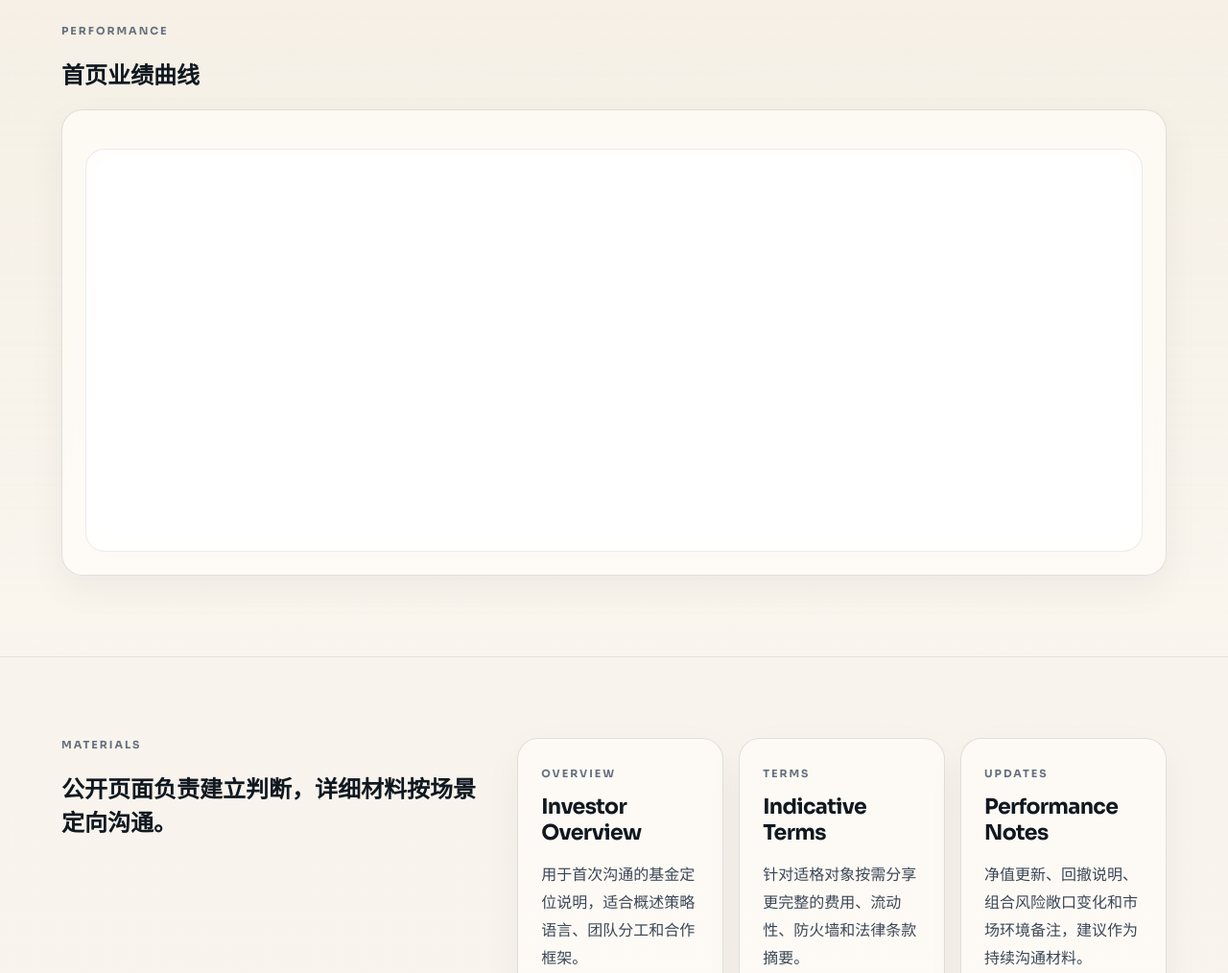
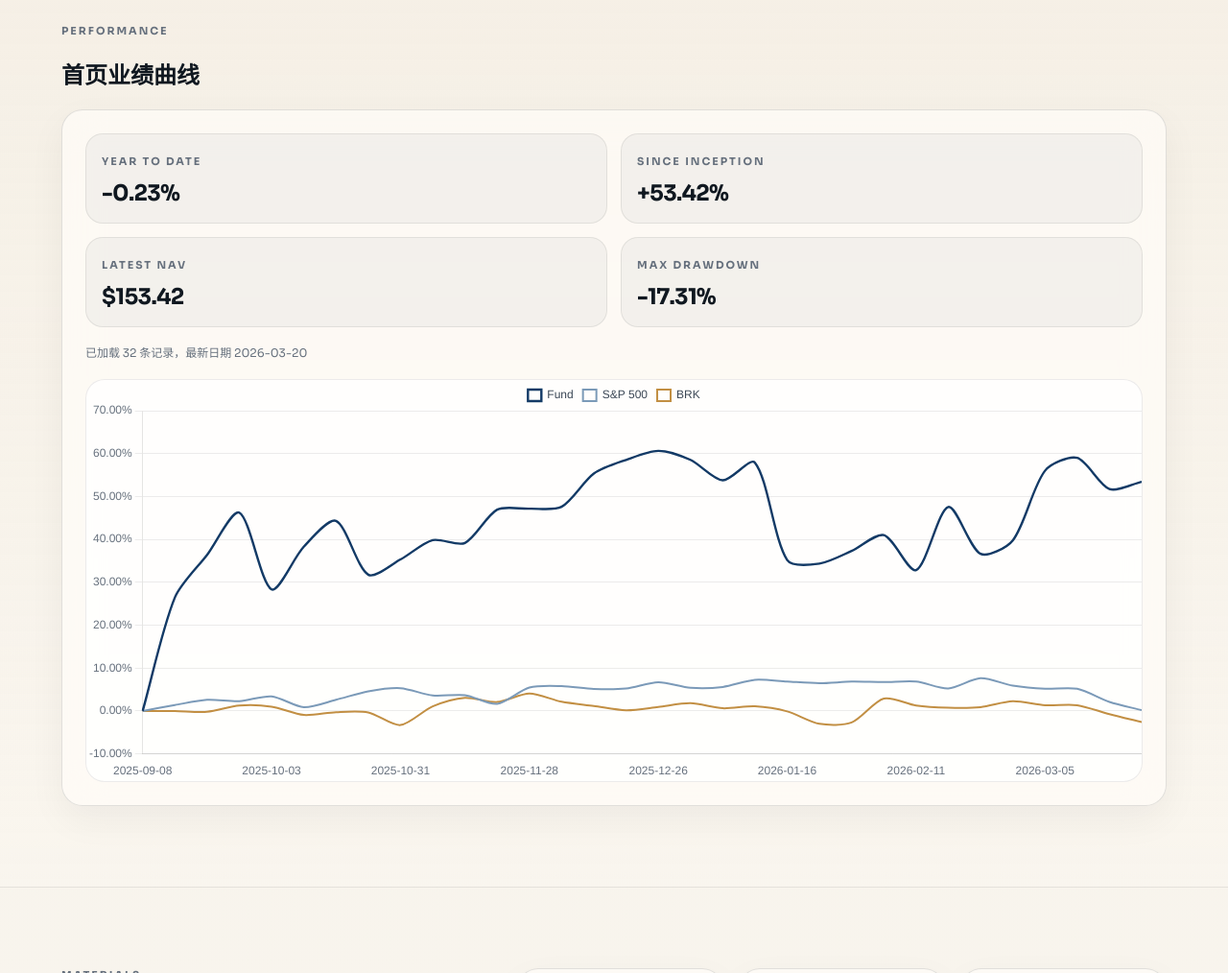
Before and after one commit to yitaotang40-svg/ovalfund-site, a plain HTML site: page index.html in a window 1280 px wide. Shown: the part 5180-6194 px from the top of the page at 96% size. Drawn offline with nearby package versions, Linux system fonts and the light colour scheme.

Commit message:
Restore homepage chart canvas and add YTD metrics

```diff
--- a/assets/js/site.js
+++ b/assets/js/site.js
@@ -255,6 +255,28 @@ function returnOverDays(dates, indexSeries, days) {
   return end / start - 1;
 }
 
+function returnYearToDate(dates, indexSeries) {
+  if (!dates.length || !indexSeries.length) {
+    return Number.NaN;
+  }
+
+  const lastIndex = dates.length - 1;
+  const targetYear = dates[lastIndex].getUTCFullYear();
+  const anchor = dates.findIndex((date) => date.getUTCFullYear() === targetYear);
+
+  if (anchor === -1) {
+    return Number.NaN;
+  }
+
+  const start = indexSeries[anchor];
+  const end = indexSeries[lastIndex];
+  if (!Number.isFinite(start) || !Number.isFinite(end) || start === 0) {
+    return Number.NaN;
+  }
+
+  return end / start - 1;
+}
+
 function fillField(attribute, value) {
   qa(`[${attribute}]`).forEach((node) => {
     node.textContent = value;
@@ -363,7 +385,9 @@ function renderReturnChart(canvasSelector, labels, fundRet, spRet, brkRet, compa
 async function loadHomePerformance() {
   const needsPerformance =
     q('#perfMini') ||
+    q('#perfHomeChart') ||
     qa('[data-perf-since]').length ||
+    qa('[data-perf-ytd]').length ||
     qa('[data-perf-nav]').length ||
     qa('[data-perf-mdd]').length ||
     qa('[data-perf-date]').length ||
@@ -443,6 +467,7 @@ async function loadHomePerformance() {
     const brkIndex = orderedBrk.map((value) => (value / baseBrk) * 100);
 
     const sinceStart = fundIndex.at(-1) / 100 - 1;
+    const yearToDate = returnYearToDate(orderedDates, fundIndex);
     const quarter = returnOverDays(orderedDates, fundIndex, 90);
     const maxDrawdown = computeMaxDrawdown(fundIndex);
     const latestDate = orderedDates.at(-1);
@@ -450,6 +475,7 @@ async function loadHomePerformance() {
     const brkSinceStart = brkIndex.at(-1) / 100 - 1;
 
     fillField('data-perf-since', formatPct(sinceStart));
+    fillField('data-perf-ytd', formatPct(yearToDate));
     fillField('data-perf-quarter', formatPct(quarter));
     fillField('data-perf-nav', formatMoney(orderedFund.at(-1)));
     fillField('data-perf-mdd', formatPct(maxDrawdown));
@@ -483,7 +509,8 @@ window.OvalSite = {
   formatPct,
   formatMoney,
   computeMaxDrawdown,
-  returnOverDays
+  returnOverDays,
+  returnYearToDate
 };
 
 document.addEventListener('DOMContentLoaded', () => {
--- a/index.html
+++ b/index.html
@@ -358,13 +358,29 @@
         <h2>首页业绩曲线</h2>
 
         <article class="chart-shell glass-card" style="margin-top: 20px;">
+          <div class="perf-stats">
+            <div class="stat-card">
+              <span>Year to Date</span>
+              <strong data-perf-ytd>—</strong>
+            </div>
+            <div class="stat-card">
+              <span>Since Inception</span>
+              <strong data-perf-since>—</strong>
+            </div>
+            <div class="stat-card">
+              <span>Latest NAV</span>
+              <strong data-perf-nav>—</strong>
+            </div>
+            <div class="stat-card">
+              <span>Max Drawdown</span>
+              <strong data-perf-mdd>—</strong>
+            </div>
+          </div>
+
+          <div class="summary-note" data-perf-status>正在加载业绩数据...</div>
+
           <div class="chart-box tall">
-            <iframe
-              src="performance-embed.html"
-              title="Oval Fund performance chart"
-              class="chart-frame"
-              loading="lazy">
-            </iframe>
+            <canvas id="perfHomeChart" aria-label="Oval Fund homepage performance chart" role="img"></canvas>
           </div>
         </article>
       </div>
```
Also changed, not shown: performance.html (+12 -1 lines).
